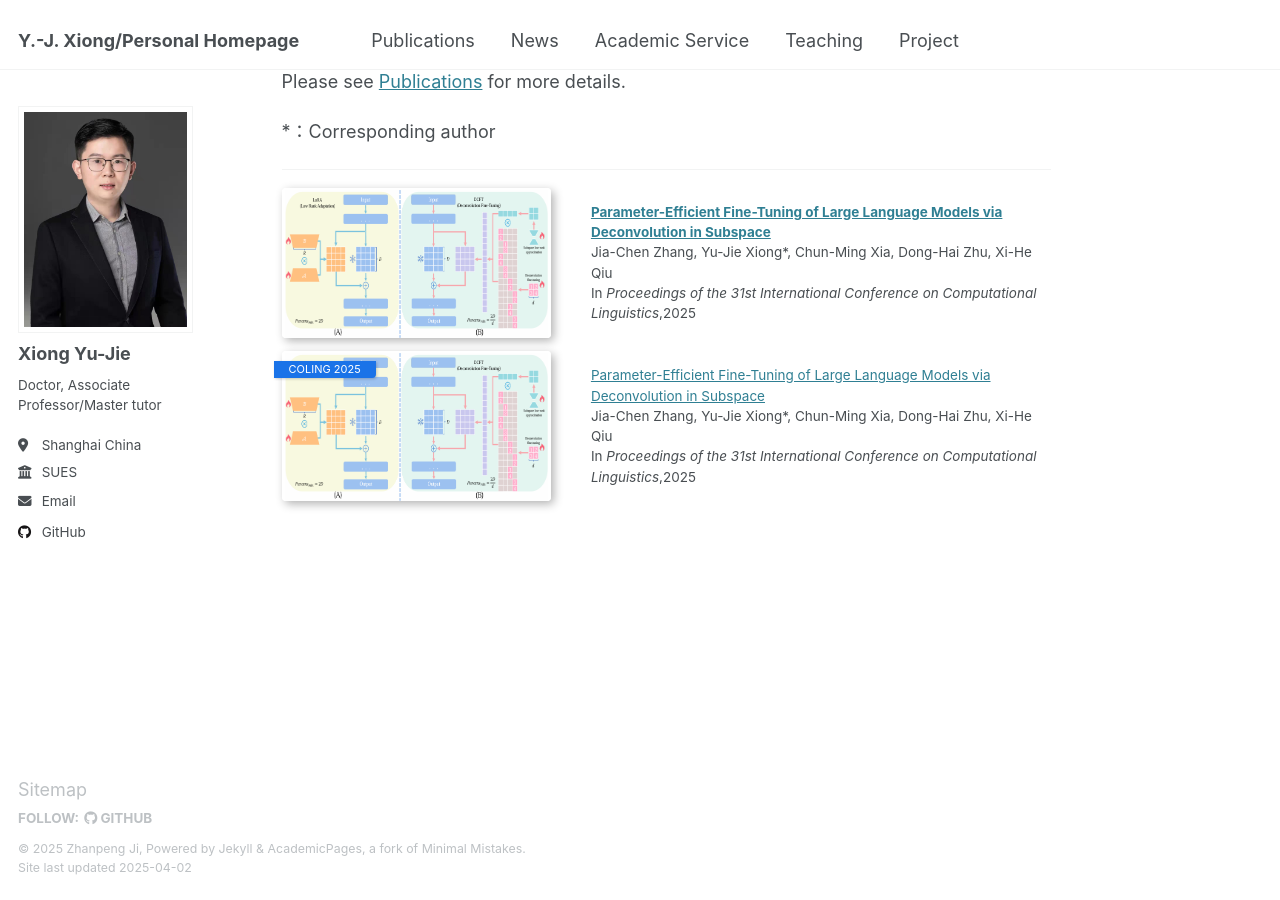
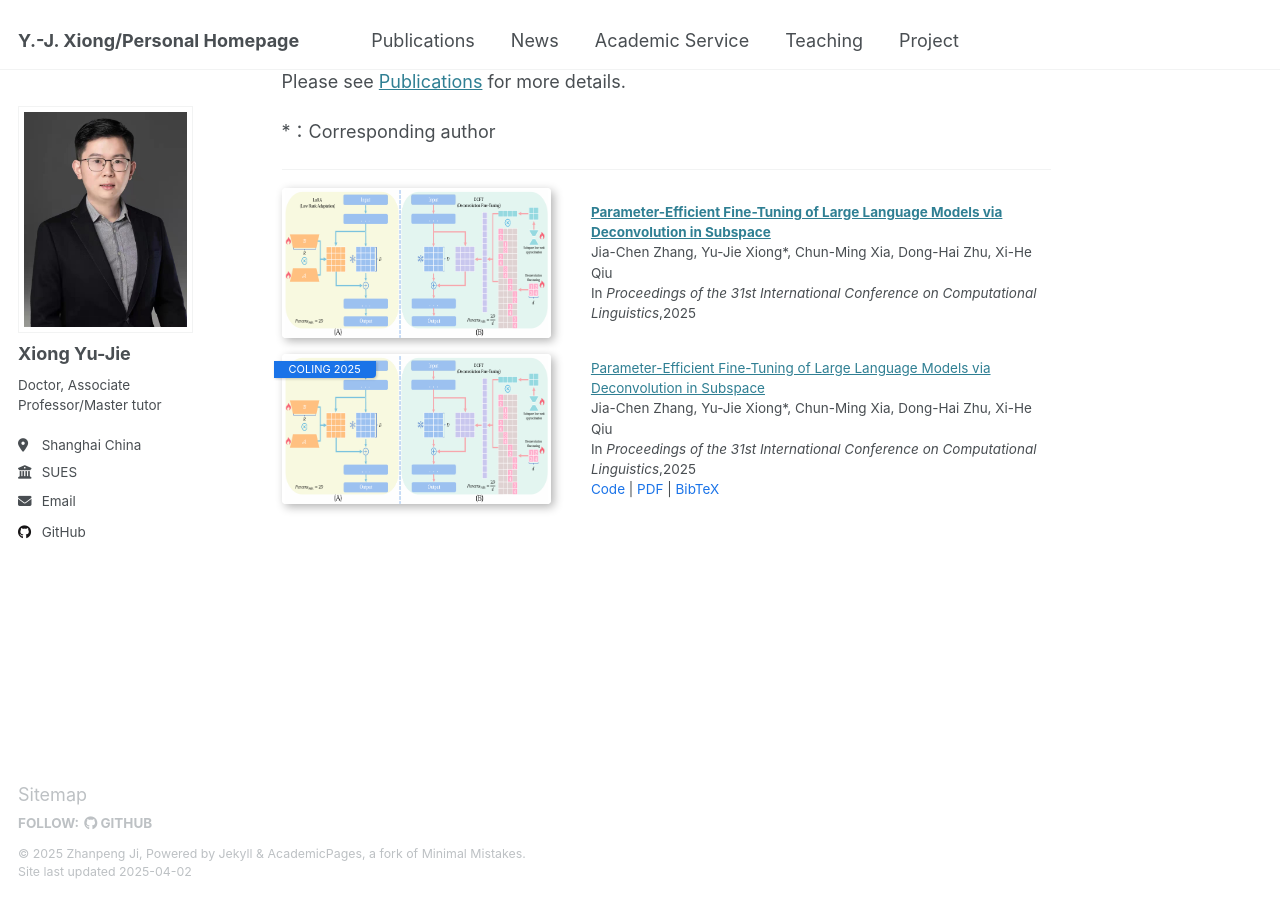
Before and after one commit to X-Lab-CN/introduce, a Jekyll site: the page built from _pages/about.md, in a window 1280 px wide and 900 px high, scrolled down 1175 px. Built offline with Jekyll 4.4.1, drawn with Linux system fonts in a browser that asks for light colours.

Commit message:
Update about.md

```diff
--- a/_pages/about.md
+++ b/_pages/about.md
@@ -69,7 +69,10 @@ Please see [Publications](https://xiongyujie.cn/publications/) for more details.
         Parameter-Efficient Fine-Tuning of Large Language Models via Deconvolution in Subspace
       </a><br/>
       Jia-Chen Zhang, Yu-Jie Xiong*, Chun-Ming Xia, Dong-Hai Zhu, Xi-He Qiu<br/>
-      In <i>Proceedings of the 31st International Conference on Computational Linguistics</i>,2025
+      In <i>Proceedings of the 31st International Conference on Computational Linguistics</i>,2025<br/>
+      <a href="https://github.com/Godz-z/DCFT" style="color: #1a73e8; text-decoration: none;">Code</a> |
+        <a href="https://xiongyujie.cn/files/Parameter-Efficient_Fine-Tuning_of_Large_Language_Models_via_Deconvolution_in_Subspace.pdf" style="color: #1a73e8; text-decoration: none;">PDF</a> |
+        <a href="#" style="color: #1a73e8; text-decoration: none;">BibTeX</a>
     </td>
   </tr>
 </table>
```
